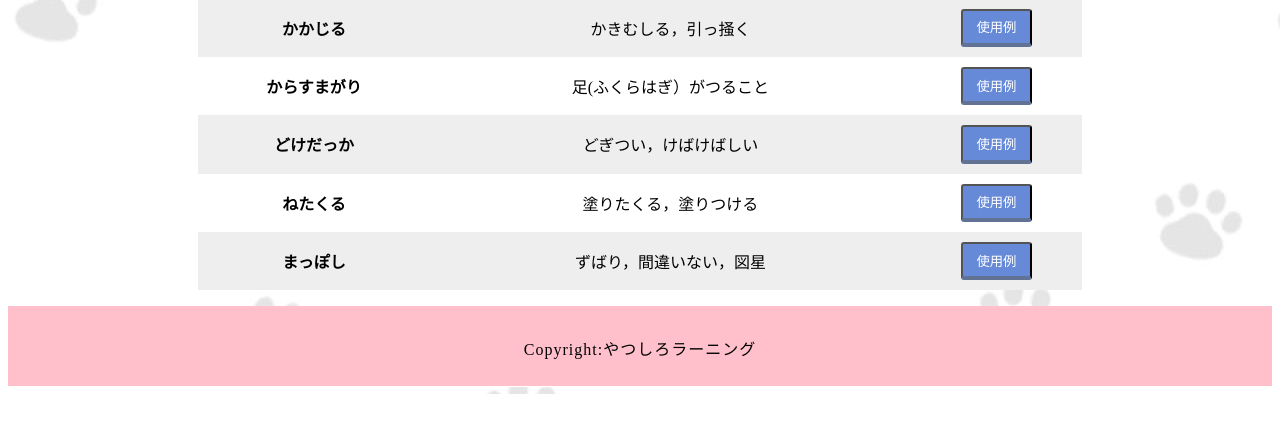
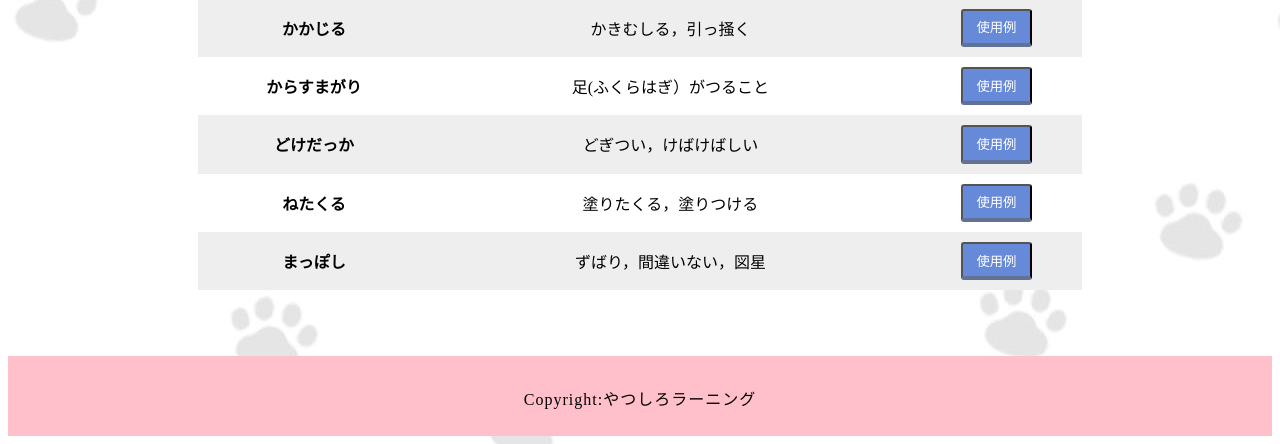
Before and after one commit to kaaa43246y/sotsugyouseisaku, a Flask app: page /index in a window 1280 px wide. Shown: the part 1917-2361 px from the top of the page. Before the commit the page ends 2311 px from the top, so only its background shows below. Run offline with Flask 2, Linux system fonts and the light colour scheme; data comes from the database, SQL or seed files in the repository; some libraries are stand-ins or nearby versions.

Commit message:
footer上空白　追加

```diff
--- a/static/css/style_sp.css
+++ b/static/css/style_sp.css
@@ -225,3 +225,8 @@ ul a{
   letter-spacing: 1px;
   padding-top: 30px;
 }
+
+/* footer上空白 */
+.space {
+  padding-top: 50px;
+}
--- a/templates/index.html
+++ b/templates/index.html
@@ -362,6 +362,7 @@
                     </tr>
                   </table>
 
+                <div class="space"></div>
 
            </section>
 
```
